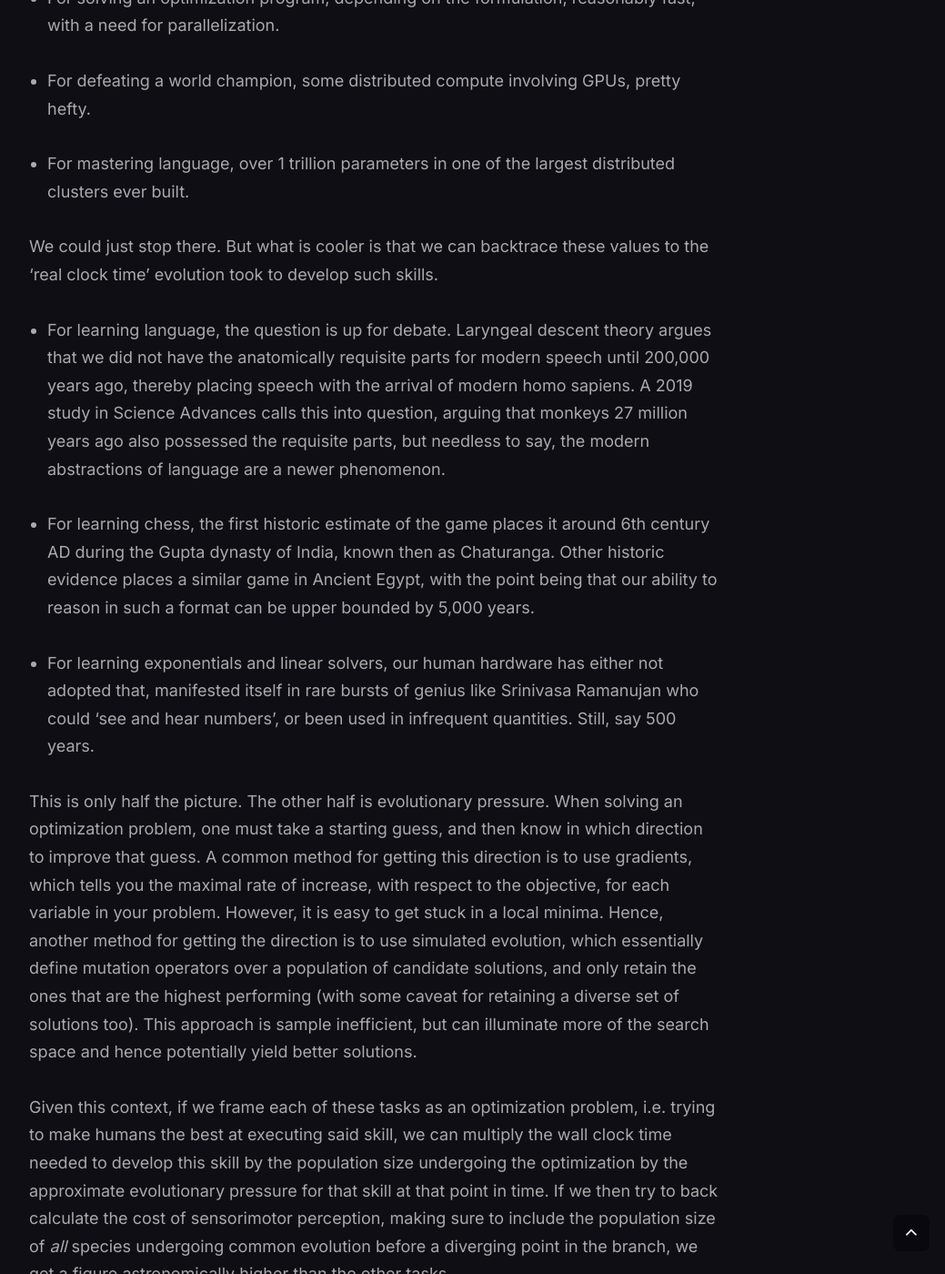
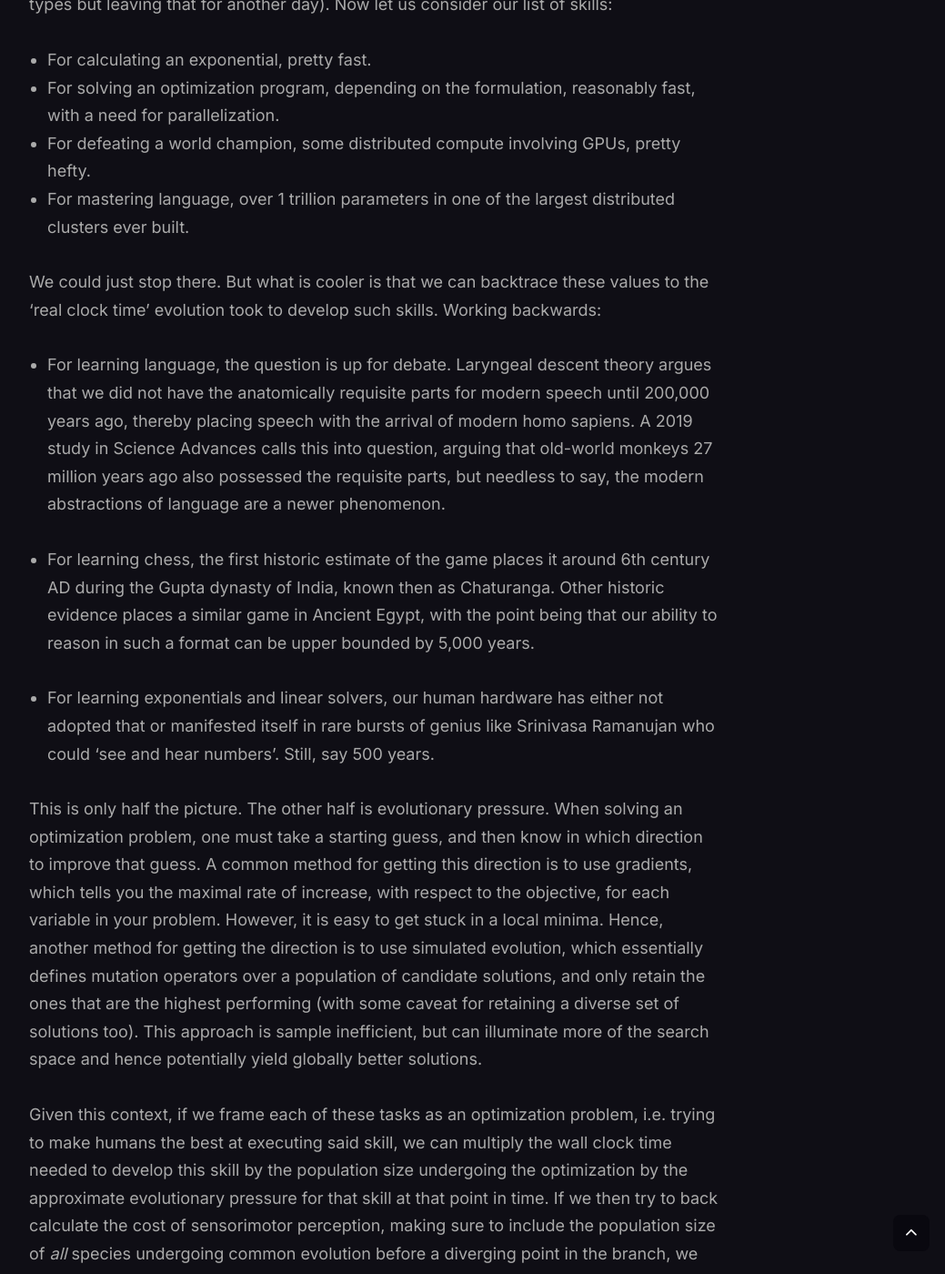
Before and after one commit to pranav270-create/pranav270-create.github.io, a Jekyll site: the page built from _posts/2024-01-24-Moravec's-Paradox.markdown, in a window 1280 px wide and 1400 px high, scrolled down 2140 px. Shown: the whole window at 91% size, without its empty margins (228-1267 px from the left). Built offline with Jekyll 4.4.1, drawn with Linux system fonts in a browser that asks for light colours; nearby versions of some CDN libraries; some of the changed text lies outside the part shown.

Commit message:
updated moravec

```diff
--- a/_posts/2024-01-24-Moravec's-Paradox.markdown
+++ b/_posts/2024-01-24-Moravec's-Paradox.markdown
@@ -13,34 +13,33 @@
 
 > It is comparatively easy to make computers exhibit adult level performance on intelligence tests or playing checkers, and difficult or impossible to give them the skills of a one-year-old when it comes to perception and mobility
 >
-> <cite>Hans Moravec, 1980</cite>
+> <cite>Hans Moravec</cite>
 >
-> <span style="float: right;">&rdquo;</span>
 
-Indeed, computers first solved problems that humans could not quickly, such as multiplying large numbers or calculating exponentials. They did so by connecting simple units of computation into larger, more powerful, outcomes. This eventually led to symbolic solvers and linear and non-linear optimization methods that could tractably determine optimal outcomes for more complex problems like a supply chain. Recently-ish, we saw AlphaZero defeat a world champion in Chess and Go, leveraging neural networks and intelligent tree search. In 2023, GPT has shown that even the domain of language can be conquered with adequate data and adequate compute.
 
-So where is the trend? As paraphrased for brevity by linguist Stephen Pinker, “the hard problems are easy and the easy problems are hard.”
+Indeed, computers first solved problems that humans could not quickly, such as multiplying large numbers or calculating exponentials. They did so by connecting simple units of computation into larger, more powerful, outcomes. This eventually led to symbolic solvers and linear and non-linear optimization methods that could tractably determine optimal outcomes for more complex problems like a supply chain. Recently, AlphaZero defeated a world champion in Chess and Go, leveraging neural networks and intelligent tree search. In 2023, GPT has shown that even the domain of language can be conquered with adequate data and adequate compute. So what is the trend?
 
-This becomes more apparent when you convert problems to the unit of ‘CPU clock time’. Essentially used a proxy for the amount of compute resources required, it measures the time that a program or process takes to run from start to finish as measured by the computer (converting this to raw energy input may be the most fair metric across compute types but leaving that for another day). Now let us look at our list:
+> the hard problems are easy and the easy problems are hard
+>
+> <cite>Stephen Pinker</cite>
+>
+
+This becomes more apparent when you convert problems to the unit of ‘CPU clock time’. By measuring the time that a program or process takes to run from start to finish as measured by the computer, we can use this as a proxy for the amount of compute resources required (working in energy units may be the most fair metric across compute types but leaving that for another day). Now let us consider our list of skills:
 
 * For calculating an exponential, pretty fast.
-
 * For solving an optimization program, depending on the formulation, reasonably fast, with a need for parallelization.
-
 * For defeating a world champion, some distributed compute involving GPUs, pretty hefty.
-
 * For mastering language, over 1 trillion parameters in one of the largest distributed clusters ever built.
 
+We could just stop there. But what is cooler is that we can backtrace these values to the ‘real clock time’ evolution took to develop such skills. Working backwards:
 
-We could just stop there. But what is cooler is that we can backtrace these values to the ‘real clock time’ evolution took to develop such skills.
-
-* For learning language, the question is up for debate. Laryngeal descent theory argues that we did not have the anatomically requisite parts for modern speech until 200,000 years ago, thereby placing speech with the arrival of modern homo sapiens. A 2019 study in Science Advances calls this into question, arguing that monkeys 27 million years ago also possessed the requisite parts, but needless to say, the modern abstractions of language are a newer phenomenon.
+* For learning language, the question is up for debate. Laryngeal descent theory argues that we did not have the anatomically requisite parts for modern speech until 200,000 years ago, thereby placing speech with the arrival of modern homo sapiens. A 2019 study in Science Advances calls this into question, arguing that old-world monkeys 27 million years ago also possessed the requisite parts, but needless to say, the modern abstractions of language are a newer phenomenon.
 
 * For learning chess, the first historic estimate of the game places it around 6th century AD during the Gupta dynasty of India, known then as Chaturanga. Other historic evidence places a similar game in Ancient Egypt, with the point being that our ability to reason in such a format can be upper bounded by 5,000 years.
 
-* For learning exponentials and linear solvers, our human hardware has either not adopted that, manifested itself in rare bursts of genius like Srinivasa Ramanujan who could ‘see and hear numbers’, or been used in infrequent quantities. Still, say 500 years.
+* For learning exponentials and linear solvers, our human hardware has either not adopted that or manifested itself in rare bursts of genius like Srinivasa Ramanujan who could ‘see and hear numbers’. Still, say 500 years.
 
-This is only half the picture. The other half is evolutionary pressure. When solving an optimization problem, one must take a starting guess, and then know in which direction to improve that guess. A common method for getting this direction is to use gradients, which tells you the maximal rate of increase, with respect to the objective, for each variable in your problem. However, it is easy to get stuck in a local minima. Hence, another method for getting the direction is to use simulated evolution, which essentially define mutation operators over a population of candidate solutions, and only retain the ones that are the highest performing (with some caveat for retaining a diverse set of solutions too). This approach is sample inefficient, but can illuminate more of the search space and hence potentially yield better solutions.
+This is only half the picture. The other half is evolutionary pressure. When solving an optimization problem, one must take a starting guess, and then know in which direction to improve that guess. A common method for getting this direction is to use gradients, which tells you the maximal rate of increase, with respect to the objective, for each variable in your problem. However, it is easy to get stuck in a local minima. Hence, another method for getting the direction is to use simulated evolution, which essentially defines mutation operators over a population of candidate solutions, and only retain the ones that are the highest performing (with some caveat for retaining a diverse set of solutions too). This approach is sample inefficient, but can illuminate more of the search space and hence potentially yield globally better solutions.
 
 Given this context, if we frame each of these tasks as an optimization problem, i.e. trying to make humans the best at executing said skill, we can multiply the wall clock time needed to develop this skill by the population size undergoing the optimization by the approximate evolutionary pressure for that skill at that point in time. If we then try to back calculate the cost of sensorimotor perception, making sure to include the population size of *all* species undergoing common evolution before a diverging point in the branch, we get a figure astronomically higher than the other tasks.
 
```
